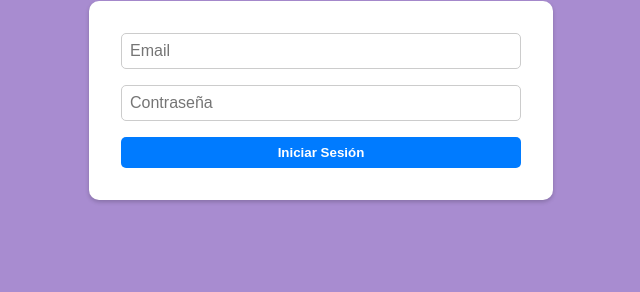
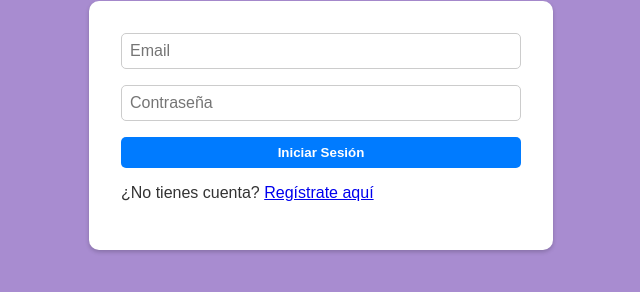
Before and after one commit to ArturoM05/Magneto-Network, a Django app: page / in a window 1280 px wide. Shown: the part 319-611 px from the top of the page, without its empty margins (319-959 px from the left). Run offline with Django 5.2, Linux system fonts and the light colour scheme; data that the repository does not hold is empty.

Commit message:
adding options in login

```diff
--- a/cuenta/templates/login.html
+++ b/cuenta/templates/login.html
@@ -13,5 +13,6 @@
     <input type="email" name="email" placeholder="Email" required>
     <input type="password" name="password" placeholder="Contraseña" required>
     <button type="submit">Iniciar Sesión</button>
+    <p>¿No tienes cuenta? <a href="{% url 'registro' %}">Regístrate aquí</a></p>
   </form>
 </body>
--- a/cuenta/templates/registro.html
+++ b/cuenta/templates/registro.html
@@ -17,4 +17,6 @@
     <input type="text" name="description" placeholder="A little description of you" required>
     <input type="password" name="password" placeholder="Contraseña" required>
     <button type="submit">Registrar</button>
+    <p>¿Ya tienes cuenta? <a href="{% url 'login' %}">Incia sesión aquí</a></p>
+  </form>
 </body>
```
